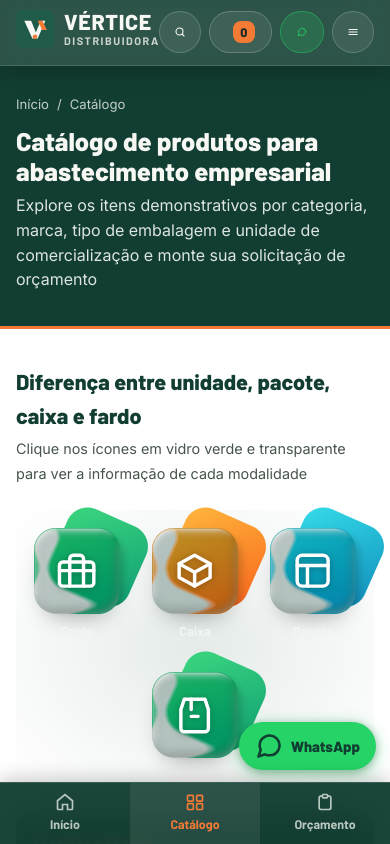
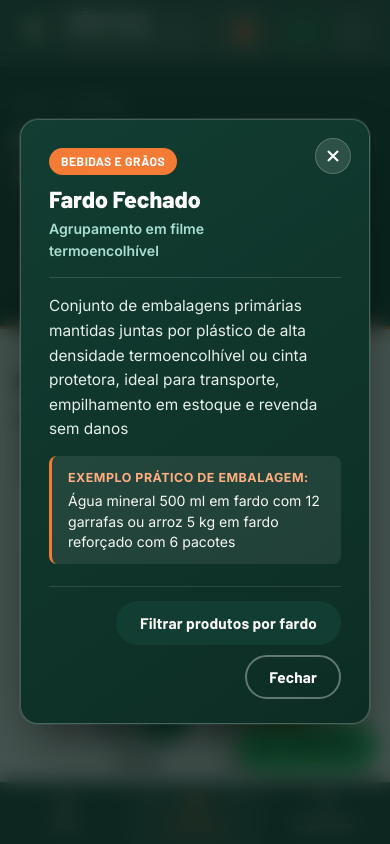
Before and after one commit to carolzinh427-beep/dist, a React (Vite) app: page /catalogo in a window 390 px wide. Both pictures are taken after a click on the button "Fardo". Shown: the top 844 px of the page. Built offline with nearby package versions, Linux system fonts and the light colour scheme.

Commit message:
feat: carrossel vertical no mobile, guia de embalagens 2x2 com popup modal e remocao de secao

```diff
--- a/src/components/CircularCarousel.css
+++ b/src/components/CircularCarousel.css
@@ -35,8 +35,8 @@
 }
 
 .circular-carousel[data-shape='wheel'] .circular-carousel__view {
-  -webkit-mask-image: linear-gradient(to bottom, transparent, #000000 18%, #000000 82%, transparent);
-  mask-image: linear-gradient(to bottom, transparent, #000000 18%, #000000 82%, transparent);
+  -webkit-mask-image: linear-gradient(to bottom, transparent, #000000 10%, #000000 90%, transparent);
+  mask-image: linear-gradient(to bottom, transparent, #000000 10%, #000000 90%, transparent);
 }
 
 .circular-carousel[data-shape='panorama'] .circular-carousel__view {
--- a/src/components/GlassIcons.css
+++ b/src/components/GlassIcons.css
@@ -130,14 +130,15 @@
   top: calc(100% + 10px);
   left: 50%;
   z-index: 2;
-  color: var(--glass-icons-label);
-  font-size: 13px;
-  font-weight: 700;
+  color: #000000;
+  font-size: 13.5px;
+  font-weight: 800;
   line-height: 1.2;
   white-space: nowrap;
   pointer-events: none;
   transform: translateX(-50%);
   font-family: var(--font-heading, system-ui);
+  text-shadow: 0 1px 2px rgba(255, 255, 255, 0.6);
   transition:
     opacity 0.3s cubic-bezier(0.22, 1, 0.36, 1),
     transform 0.3s cubic-bezier(0.22, 1, 0.36, 1);
--- a/src/pages/CatalogPage.tsx
+++ b/src/pages/CatalogPage.tsx
@@ -24,9 +24,25 @@ export const CatalogPage: React.FC = () => {
   const [selectedBrand, setSelectedBrand] = useState('todas');
   const [selectedPackaging, setSelectedPackaging] = useState('todas');
   const [selectedUnit, setSelectedUnit] = useState('todas');
-  const [activeUnitModal, setActiveUnitModal] = useState<string>('fardo');
+  const [activeUnitModal, setActiveUnitModal] = useState<string | null>(null);
   const [sortBy, setSortBy] = useState<SortOption>('relevancia');
   const [filterDrawerOpen, setFilterDrawerOpen] = useState(false);
+  const [isMobile, setIsMobile] = useState<boolean>(() => (typeof window !== 'undefined' ? window.innerWidth < 768 : false));
+
+  useEffect(() => {
+    const handleResize = () => setIsMobile(window.innerWidth < 768);
+    window.addEventListener('resize', handleResize);
+    return () => window.removeEventListener('resize', handleResize);
+  }, []);
+
+  useEffect(() => {
+    if (!activeUnitModal) return;
+    const handleKeyDown = (e: KeyboardEvent) => {
+      if (e.key === 'Escape') setActiveUnitModal(null);
+    };
+    window.addEventListener('keydown', handleKeyDown);
+    return () => window.removeEventListener('keydown', handleKeyDown);
+  }, [activeUnitModal]);
 
   const unitsGuideDetails: Record<string, { title: string; subtitle: string; explanation: string; example: string; tag: string }> = {
     fardo: {
@@ -59,8 +75,6 @@ export const CatalogPage: React.FC = () => {
     }
   };
 
-  const currentUnitInfo = unitsGuideDetails[activeUnitModal] || unitsGuideDetails.fardo;
-
   const catalogGlassItems: GlassIconsItem[] = [
     {
       id: 'fardo',
@@ -91,7 +105,7 @@ export const CatalogPage: React.FC = () => {
     {
       id: 'pacote',
       label: 'Pacote',
-      color: 'teal',
+      color: 'green',
       icon: (
         <svg viewBox="0 0 24 24" fill="none" stroke="currentColor" strokeWidth="2" strokeLinecap="round" strokeLinejoin="round" aria-hidden="true">
           <rect x="3" y="3" width="18" height="18" rx="3" />
@@ -103,7 +117,7 @@ export const CatalogPage: React.FC = () => {
     {
       id: 'unidade',
       label: 'Unidade',
-      color: 'green',
+      color: 'orange',
       icon: (
         <svg viewBox="0 0 24 24" fill="none" stroke="currentColor" strokeWidth="2" strokeLinecap="round" strokeLinejoin="round" aria-hidden="true">
           <path d="M6 3h12l2 6v11a2 2 0 01-2 2H6a2 2 0 01-2-2V9l2-6z" />
@@ -241,9 +255,9 @@ export const CatalogPage: React.FC = () => {
             <div className="glass-units-icons-holder">
               <GlassIcons
                 items={catalogGlassItems}
-                size={86}
-                gap={32}
-                columns={4}
+                size={isMobile ? 86 : 92}
+                gap={isMobile ? 32 : 36}
+                columns={isMobile ? 2 : 4}
                 roundness={0.5}
                 refraction={0.85}
                 bevel={0.65}
@@ -260,30 +274,81 @@ export const CatalogPage: React.FC = () => {
                 parallax={0.8}
                 labels="always"
                 intro={true}
-                theme="dark"
+                theme="light"
               />
-            </div>
-
-            <div className="glass-unit-info-card" key={activeUnitModal}>
-              <div className="glass-unit-info-header">
-                <div className="glass-unit-info-pill">
-                  <span className="badge-unit">{currentUnitInfo.tag}</span>
-                </div>
-                <h3 className="glass-unit-info-title">{currentUnitInfo.title}</h3>
-                <span className="glass-unit-info-subtitle">{currentUnitInfo.subtitle}</span>
-              </div>
-
-              <div className="glass-unit-info-body">
-                <p className="glass-unit-info-desc">{currentUnitInfo.explanation}</p>
-                <div className="glass-unit-info-example">
-                  <strong>Exemplo prático de embalagem:</strong>
-                  <span>{currentUnitInfo.example}</span>
-                </div>
-              </div>
             </div>
           </div>
         </div>
       </section>
+
+      {/* Pop-up Modal explicativo para a embalagem selecionada no Catálogo */}
+      {activeUnitModal && unitsGuideDetails[activeUnitModal] && (
+        <div
+          className="unit-popup-backdrop"
+          onClick={() => setActiveUnitModal(null)}
+          role="dialog"
+          aria-modal="true"
+          aria-labelledby="catalog-unit-popup-title"
+        >
+          <div
+            className="unit-popup-box"
+            onClick={(e) => e.stopPropagation()}
+          >
+            <button
+              type="button"
+              className="unit-popup-close-btn"
+              onClick={() => setActiveUnitModal(null)}
+              aria-label="Fechar janela"
+            >
+              <svg width="20" height="20" viewBox="0 0 24 24" fill="none" stroke="currentColor" strokeWidth="2.5">
+                <path d="M18 6L6 18M6 6l12 12" />
+              </svg>
+            </button>
+
+            <div className="unit-popup-header">
+              <div className="unit-popup-badge-wrapper">
+                <span className="badge-unit">{unitsGuideDetails[activeUnitModal].tag}</span>
+              </div>
+              <h3 id="catalog-unit-popup-title" className="unit-popup-title">
+                {unitsGuideDetails[activeUnitModal].title}
+              </h3>
+              <span className="unit-popup-subtitle">
+                {unitsGuideDetails[activeUnitModal].subtitle}
+              </span>
+            </div>
+
+            <div className="unit-popup-body">
+              <p className="unit-popup-desc">
+                {unitsGuideDetails[activeUnitModal].explanation}
+              </p>
+              <div className="unit-popup-example">
+                <strong>Exemplo prático de embalagem:</strong>
+                <span>{unitsGuideDetails[activeUnitModal].example}</span>
+              </div>
+            </div>
+
+            <div className="unit-popup-footer">
+              <button
+                type="button"
+                className="btn btn-primary btn-sm"
+                onClick={() => {
+                  setSelectedUnit(activeUnitModal);
+                  setActiveUnitModal(null);
+                }}
+              >
+                Filtrar produtos por {activeUnitModal}
+              </button>
+              <button
+                type="button"
+                className="btn btn-secondary btn-sm"
+                onClick={() => setActiveUnitModal(null)}
+              >
+                Fechar
+              </button>
+            </div>
+          </div>
+        </div>
+      )}
 
       {/* Corpo do Catálogo com Barra de Busca/Filtros e Grade */}
       <section className="section-block section-warm">
--- a/src/styles/global.css
+++ b/src/styles/global.css
@@ -1958,15 +1958,16 @@ textarea:focus-visible,
 }
 
 .regional-home-panel {
-  display: grid;
-  grid-template-columns: 1fr;
-  gap: 28px;
-  align-items: start;
+  display: block;
+  max-width: 880px;
+  margin: 0 auto;
 }
 
 @media (min-width: 960px) {
   .regional-home-panel {
-    grid-template-columns: 1.3fr 0.7fr;
+    display: block;
+    max-width: 880px;
+    margin: 0 auto;
   }
 }
 
@@ -2084,44 +2085,82 @@ textarea:focus-visible,
 }
 
 /* ==========================================================================
-   GLASS ICONS SHOWCASE & DETALHES DE UNIDADES (VERDE E TRANSPARENTE)
+   GLASS ICONS SHOWCASE & POP-UP MODAL DE UNIDADES
    ========================================================================== */
 .glass-units-showcase {
   display: flex;
   flex-direction: column;
   align-items: center;
-  gap: 28px;
+  gap: 16px;
   margin-top: 8px;
   width: 100%;
 }
 
 .glass-units-icons-holder {
   width: 100%;
-  padding: 18px 12px 28px;
+  padding: 24px 16px 36px;
   display: flex;
   justify-content: center;
   background: radial-gradient(ellipse at center, rgba(32, 91, 73, 0.12) 0%, rgba(18, 61, 50, 0.03) 65%, transparent 100%);
   border-radius: var(--radius-lg);
 }
 
-.glass-unit-info-card {
+/* Nomes dos botões estritamente em preto */
+.glass-icon-label {
+  color: #000000 !important;
+  font-weight: 800 !important;
+  font-size: 14px !important;
+  letter-spacing: 0.01em;
+}
+
+/* Dois botões em cima e dois embaixo no mobile */
+@media (max-width: 640px) {
+  .glass-units-showcase .glass-icons {
+    --glass-icons-columns: 2 !important;
+    max-width: calc(2 * var(--glass-icons-size, 86px) + var(--glass-icons-gap, 32px) + 24px) !important;
+    gap: 38px 28px !important;
+  }
+}
+
+/* ==========================================================================
+   POP-UP MODAL EXPLICATIVO DE EMBALAGENS (UNIDADE, CAIXA, FARDO, PACOTE)
+   ========================================================================== */
+.unit-popup-backdrop {
+  position: fixed;
+  inset: 0;
+  z-index: 9999;
+  background-color: rgba(10, 30, 24, 0.76);
+  -webkit-backdrop-filter: blur(10px);
+  backdrop-filter: blur(10px);
+  display: flex;
+  align-items: center;
+  justify-content: center;
+  padding: 20px;
+  animation: unitFadeIn 0.22s cubic-bezier(0.16, 1, 0.3, 1) both;
+}
+
+.unit-popup-box {
+  position: relative;
   width: 100%;
-  max-width: 780px;
-  background: rgba(18, 61, 50, 0.94);
-  -webkit-backdrop-filter: blur(18px);
-  backdrop-filter: blur(18px);
-  border: 1.5px solid rgba(255, 255, 255, 0.18);
-  border-radius: var(--radius-md);
-  padding: 24px 28px;
+  max-width: 580px;
+  background: linear-gradient(145deg, #123D32 0%, #0D2D24 100%);
+  border: 1.5px solid rgba(255, 255, 255, 0.22);
+  border-radius: var(--radius-lg);
+  padding: 28px 28px 24px;
   color: #FFFFFF;
-  box-shadow: 0 16px 36px -10px rgba(18, 61, 50, 0.35);
-  animation: glassCardIn 350ms cubic-bezier(0.16, 1, 0.3, 1) both;
-}
-
-@keyframes glassCardIn {
+  box-shadow: 0 24px 50px -12px rgba(0, 0, 0, 0.55), 0 0 0 1px rgba(255, 255, 255, 0.1);
+  animation: unitScaleIn 0.28s cubic-bezier(0.16, 1, 0.3, 1) both;
+}
+
+@keyframes unitFadeIn {
+  from { opacity: 0; }
+  to { opacity: 1; }
+}
+
+@keyframes unitScaleIn {
   from {
     opacity: 0;
-    transform: translateY(12px) scale(0.985);
+    transform: translateY(16px) scale(0.96);
   }
   to {
     opacity: 1;
@@ -2129,90 +2168,124 @@ textarea:focus-visible,
   }
 }
 
-.glass-unit-info-header {
+.unit-popup-close-btn {
+  position: absolute;
+  top: 18px;
+  right: 18px;
+  width: 36px;
+  height: 36px;
+  display: flex;
+  align-items: center;
+  justify-content: center;
+  background-color: rgba(255, 255, 255, 0.12);
+  color: #FFFFFF;
+  border: 1px solid rgba(255, 255, 255, 0.2);
+  border-radius: var(--radius-pill);
+  cursor: pointer;
+  transition: all 0.2s ease;
+}
+
+.unit-popup-close-btn:hover {
+  background-color: var(--orange-accent);
+  border-color: var(--orange-accent);
+  transform: rotate(90deg);
+}
+
+.unit-popup-header {
   border-bottom: 1px solid rgba(255, 255, 255, 0.14);
-  padding-bottom: 14px;
+  padding-bottom: 16px;
   margin-bottom: 16px;
-}
-
-.glass-unit-info-pill {
-  margin-bottom: 8px;
-}
-
-.glass-unit-info-pill .badge-unit {
+  padding-right: 44px;
+}
+
+.unit-popup-badge-wrapper {
+  margin-bottom: 10px;
+}
+
+.unit-popup-badge-wrapper .badge-unit {
   background-color: var(--orange-accent);
   color: #FFFFFF;
   font-size: 0.76rem;
   letter-spacing: 0.04em;
   text-transform: uppercase;
-}
-
-.glass-unit-info-title {
+  font-weight: 700;
+  border-radius: var(--radius-pill);
+  padding: 4px 12px;
+}
+
+.unit-popup-title {
   margin: 0 0 4px;
   font-family: var(--font-heading);
   font-weight: 800;
   font-size: 1.45rem;
   color: #FFFFFF;
-  line-height: 1.2;
-}
-
-.glass-unit-info-subtitle {
+  line-height: 1.25;
+}
+
+.unit-popup-subtitle {
   font-size: 0.88rem;
   color: #A9DFD1;
   font-weight: 600;
   display: block;
 }
 
-.glass-unit-info-body {
+.unit-popup-body {
   display: flex;
   flex-direction: column;
-  gap: 12px;
-}
-
-.glass-unit-info-desc {
+  gap: 14px;
+  margin-bottom: 22px;
+}
+
+.unit-popup-desc {
   margin: 0;
   font-size: 0.96rem;
-  line-height: 1.55;
+  line-height: 1.6;
   color: #E6EFEA;
 }
 
-.glass-unit-info-example {
+.unit-popup-example {
   background: rgba(255, 255, 255, 0.08);
-  border-left: 3px solid var(--orange-accent);
-  border-radius: 4px;
-  padding: 10px 14px;
+  border-left: 3.5px solid var(--orange-accent);
+  border-radius: 8px;
+  padding: 12px 16px;
   display: flex;
   flex-direction: column;
-  gap: 3px;
+  gap: 4px;
   font-size: 0.88rem;
 }
 
-.glass-unit-info-example strong {
+.unit-popup-example strong {
   color: #FFAE80;
   font-size: 0.78rem;
   text-transform: uppercase;
   letter-spacing: 0.04em;
 }
 
-.glass-unit-info-example span {
+.unit-popup-example span {
   color: #F7F8F4;
-}
-
-.glass-unit-info-footer {
-  margin-top: 18px;
+  line-height: 1.45;
+}
+
+.unit-popup-footer {
+  display: flex;
+  flex-wrap: wrap;
+  gap: 10px;
+  justify-content: flex-end;
   padding-top: 14px;
   border-top: 1px solid rgba(255, 255, 255, 0.12);
-  display: flex;
-  justify-content: flex-end;
-}
-
-.glass-unit-info-footer .btn {
+}
+
+.unit-popup-footer .btn {
+  border-radius: var(--radius-pill);
+}
+
+.unit-popup-footer .btn-secondary {
   background-color: transparent;
   color: #FFFFFF;
   border-color: rgba(255, 255, 255, 0.35);
 }
 
-.glass-unit-info-footer .btn:hover {
+.unit-popup-footer .btn-secondary:hover {
   background-color: rgba(255, 255, 255, 0.15);
   border-color: #FFFFFF;
 }
```
Also changed, not shown: src/pages/HomePage.tsx (+98 -64 lines).
